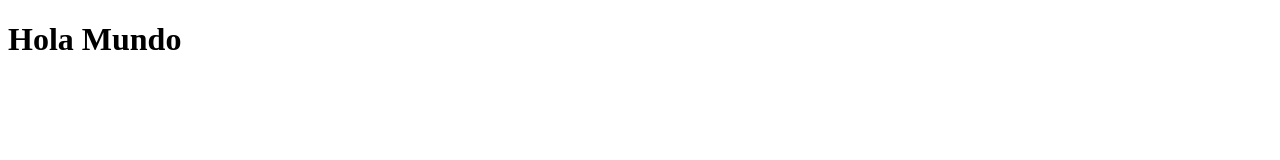
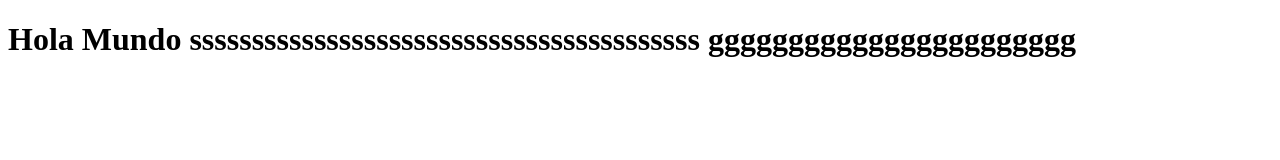
Before and after one commit to Boss599/otravez, a plain HTML site: page index.html in a window 1280 px wide. Drawn offline with Linux system fonts and the light colour scheme.

Commit message:
cambios agregamos sitios webt

```diff
--- a/index.html
+++ b/index.html
@@ -7,6 +7,6 @@
     <title>Document</title>
 </head>
 <body>
-    <h1>Hola Mundo</h1>
+    <h1>Hola Mundo sssssssssssssssssssssssssssssssssssssssss ggggggggggggggggggggggg</h1>
 </body>
 </html>
```
